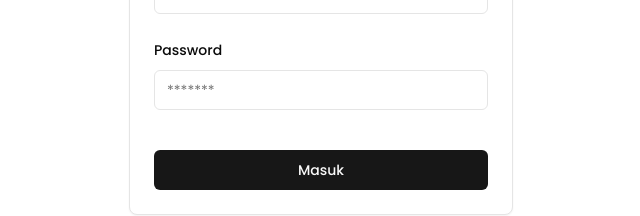
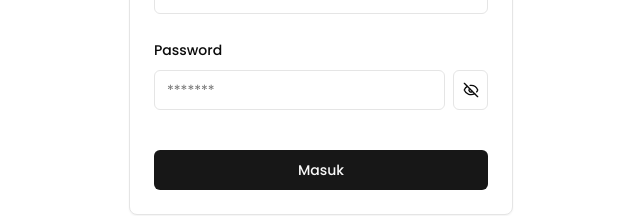
Before and after one commit to rizkyalf11/fe-projectpkl, a Next.js app: page /login in a window 1280 px wide. Shown: the part 385-601 px from the top of the page, without its empty margins (319-959 px from the left). Built offline with nearby package versions, Linux system fonts and the light colour scheme; no server answers.

Commit message:
membuat sebuah fitur input password

```diff
--- a/src/components/login-form.tsx
+++ b/src/components/login-form.tsx
@@ -21,7 +21,8 @@ import {
   FormLabel,
   FormMessage,
 } from "./ui/form";
-import { Loader2 } from "lucide-react";
+import { Eye, EyeOff, Loader2 } from "lucide-react";
+import { useState } from "react";
 
 const formSchema = z.object({
   username: z.string().nonempty({ message: "Harap di isi" }),
@@ -34,6 +35,7 @@ export function LoginForm({
 }: React.ComponentPropsWithoutRef<"div">) {
   const { useLogin } = useAuthModule();
   const { mutate, isPending } = useLogin();
+  const [eye, setEye] = useState<boolean>(false);
 
   const form = useForm<z.infer<typeof formSchema>>({
     resolver: zodResolver(formSchema),
@@ -80,11 +82,21 @@ export function LoginForm({
                     <FormItem>
                       <FormLabel>Password</FormLabel>
                       <FormControl>
-                        <Input
-                          type="password"
-                          placeholder="*******"
-                          {...field}
-                        />
+                        <div className="flex w-full max-w-sm items-center space-x-2">
+                          <Input
+                            type={eye ? "text" : "password"}
+                            placeholder="*******"
+                            {...field}
+                          />
+                          <Button
+                            onClick={() => setEye(!eye)}
+                            type="button"
+                            variant="outline"
+                            size="icon"
+                          >
+                            {eye ? <Eye /> : <EyeOff />}
+                          </Button>
+                        </div>
                       </FormControl>
                       <FormMessage />
                     </FormItem>
```
